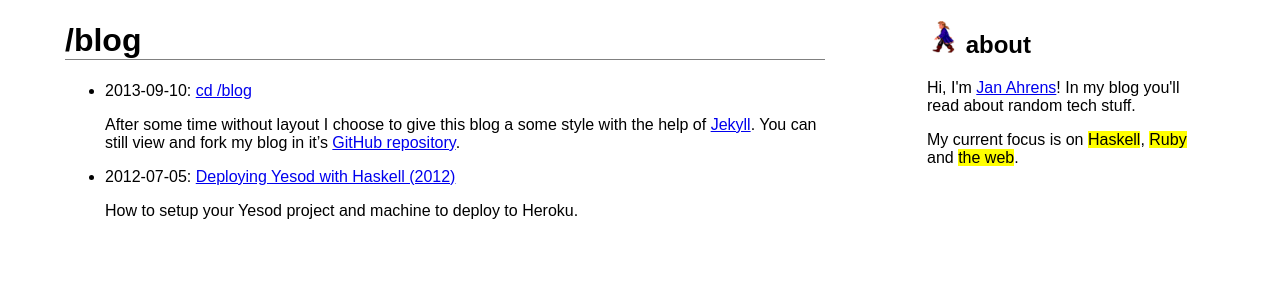
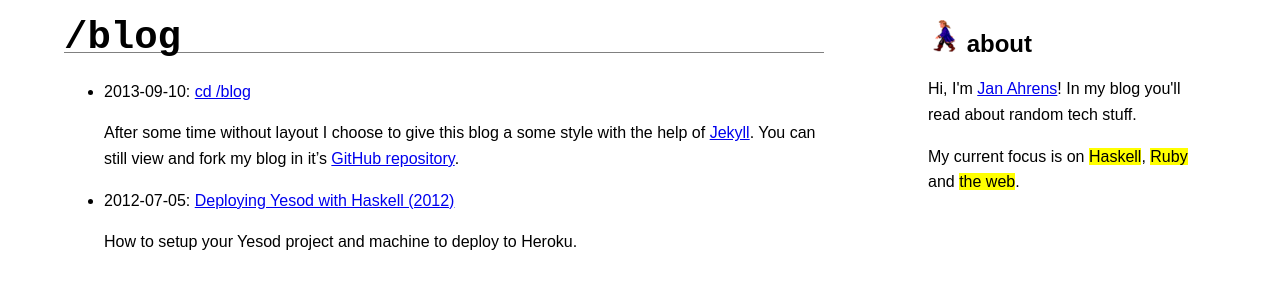
Before and after one commit to JanAhrens/JanAhrens.github.io, a Jekyll site: the page built from index.html, in a window 1280 px wide. Shown: the top 300 px of the page. Built offline with Jekyll 4.4.1, drawn with Linux system fonts in a browser that asks for light colours; the list of posts is cut into pages by our own code.

Commit message:
fix some styles and markup

```diff
--- a/_layouts/default.html
+++ b/_layouts/default.html
@@ -9,7 +9,8 @@
   <body>
     <div class="wrapper" id="top">
 
-      <header class="about">
+			<aside class="sidebar">
+				<header>
 					<h2><a href="https://github.com/JanAhrens"><img height="32px" src="{{ site.baseurl }}/assets/lambda.png"></a> about</h2>
 					<p>
 						Hi, I'm <a href="https://github.com/JanAhrens">Jan Ahrens</a>!
@@ -19,9 +20,10 @@
 						My current focus is on <mark>Haskell</mark>, <mark>Ruby</mark> and <mark>the web</mark>.
 					</p>
 				</header>
+			</aside>
 
       <article class="content">
-	<h1><a href="{{ site.baseurl }}">/blog</a></h1>
+				<h1 class="slogan"><a href="{{ site.baseurl }}">/blog</a></h1>
 				{{ content }}
       </article>
 
--- a/style.css
+++ b/style.css
@@ -1,18 +1,20 @@
-/* Damn I did something wrong here. Once I remove this rule the about box will move lower */
-.about, .content { border: 1px solid white; }
+body {
+		line-height: 1.6em;
+}
 
 .wrapper {
     width: 90%;
     margin: 0 auto;
 }
 
-.about {
+.sidebar {
     width: 25%;
     float: right;
 }
 
 .content {
     width: 66%;
+		float: left;
 }
 
 .content h1 {
@@ -22,6 +24,11 @@
 .content h1 a {
     text-decoration: none;
     color: black;
+}
+
+.slogan {
+		font-family: monospace;
+		font-size: 3em;
 }
 
 .post-title {
```
Lines whose indentation alone changed are shown as unchanged.
